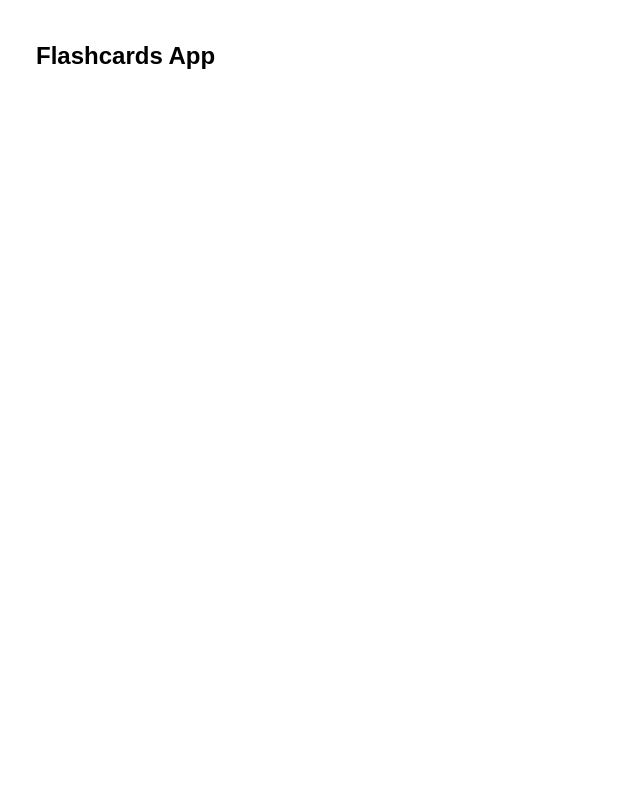
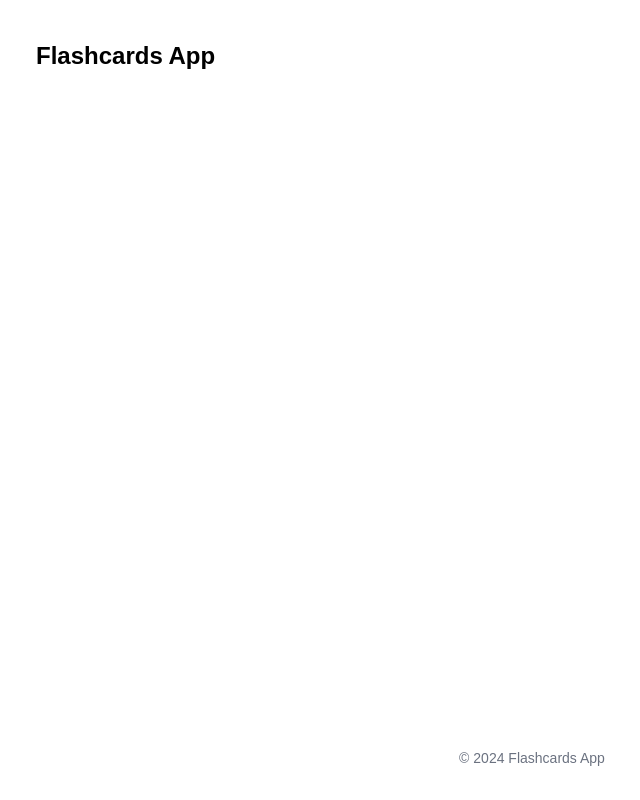
Before and after one commit to matiasbaldanza/flashcards, a React (Vite) app in the folder client/: page /decks/1 in a window 1280 px wide. Shown: the whole page, without its empty margins (108-748 px from the left). Built offline with nearby package versions, Linux system fonts and the light colour scheme; no server answers.

Commit message:
feat(client): add a basic footer

```diff
--- a/client/src/pages/Layout.tsx
+++ b/client/src/pages/Layout.tsx
@@ -4,15 +4,20 @@ export default function Layout({
   children
 }: { children: ReactNode }) {
   return (
-    <div className='container w-[90%] mx-auto lg:w-[80%] lg:px-4 flex flex-col gap-2'>
+    <div className='container w-[90%] mx-auto lg:w-[80%] lg:px-4 flex flex-col gap-2 h-dvh'>
       <header className='mt-4 lg:mt-10'>
         <h1 className='text-xl font-bold text-left text-black lg:text-2xl'>
           Flashcards App
         </h1>
       </header>
-      <main>
+      <main className='grow'>
         {children}
       </main>
+      <footer>
+        <p className='py-4 text-sm text-center text-gray-500 lg:py-8'>
+          &copy; {new Date().getFullYear()} Flashcards App
+        </p>
+      </footer>
     </div>
   )
 }
```
